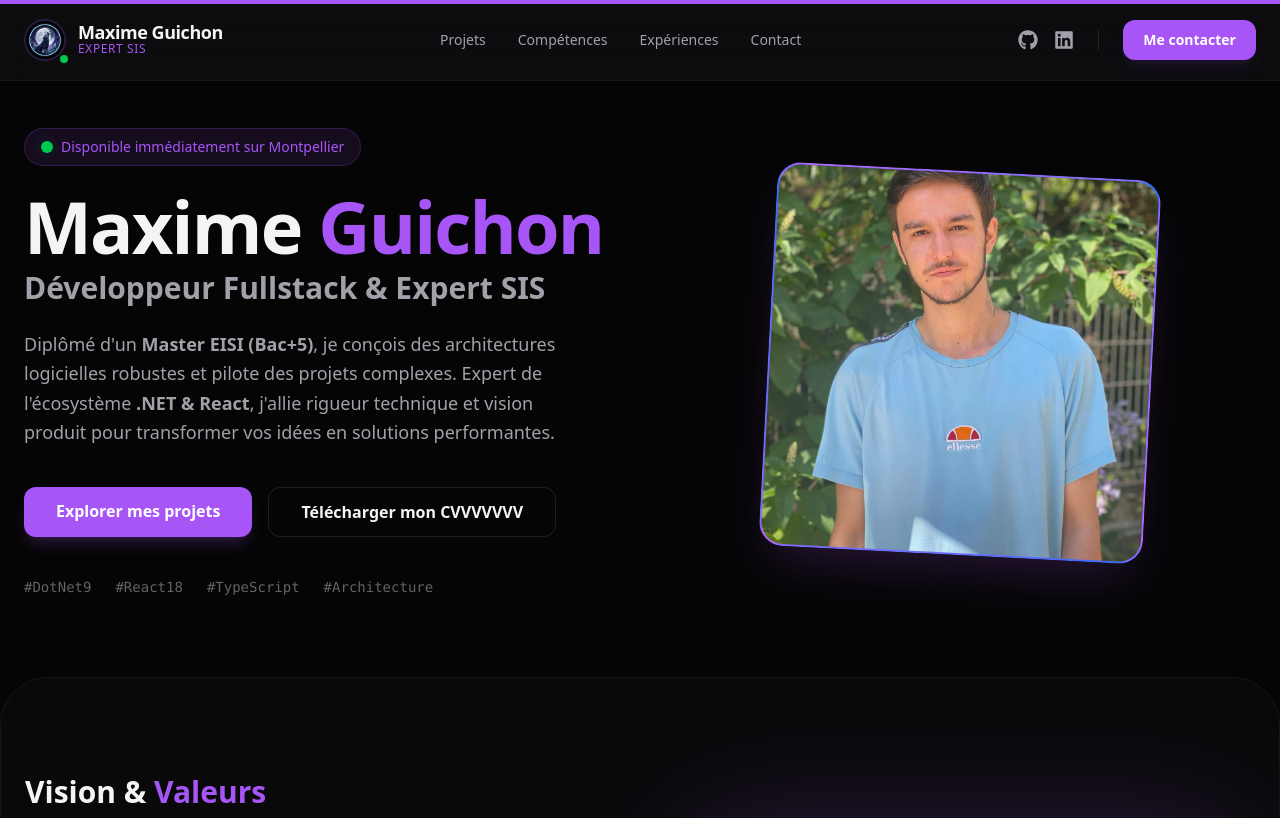
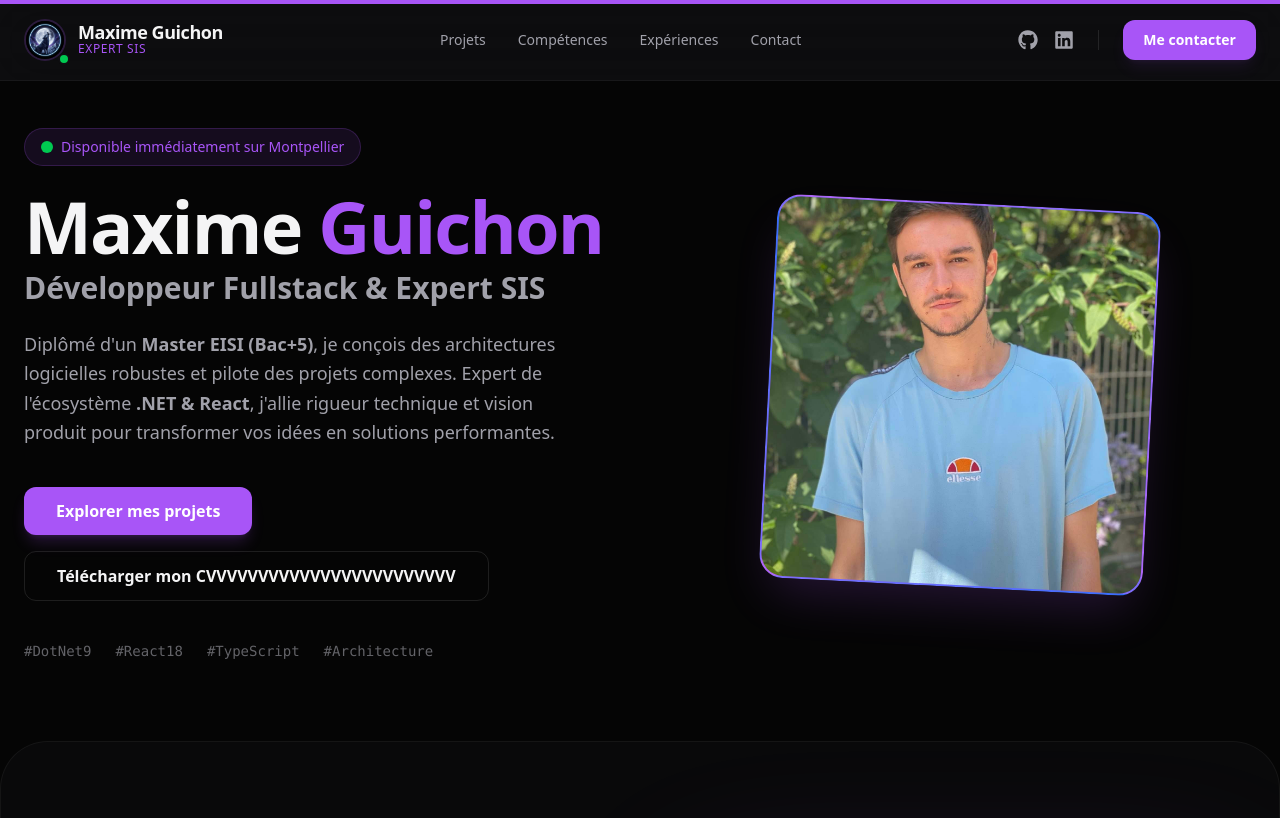
Before and after one commit to BWBMaxime/PorteFolio, a Next.js app in the folder portfolio-project/: page / in a window 1280 px wide. Shown: the top 818 px of the page. Built offline with nearby package versions, Linux system fonts and the light colour scheme.

Commit message:
test update component and deploy

```diff
--- a/portfolio-project/src/components/Hero.tsx
+++ b/portfolio-project/src/components/Hero.tsx
@@ -70,7 +70,7 @@ export default function Hero() {
             target="_blank"
             className="px-8 py-3 bg-transparent hover:bg-white/5 text-text-primary rounded-xl font-semibold border border-white/10 transition-all"
           >
-            Télécharger mon CVVVVVVV
+            Télécharger mon CVVVVVVVVVVVVVVVVVVVVVVVV
           </a>
         </motion.div>
 
```
